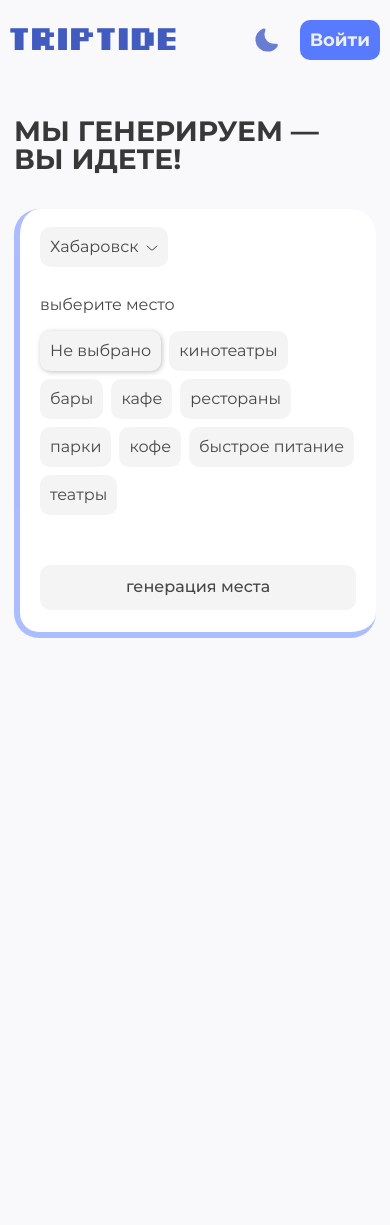
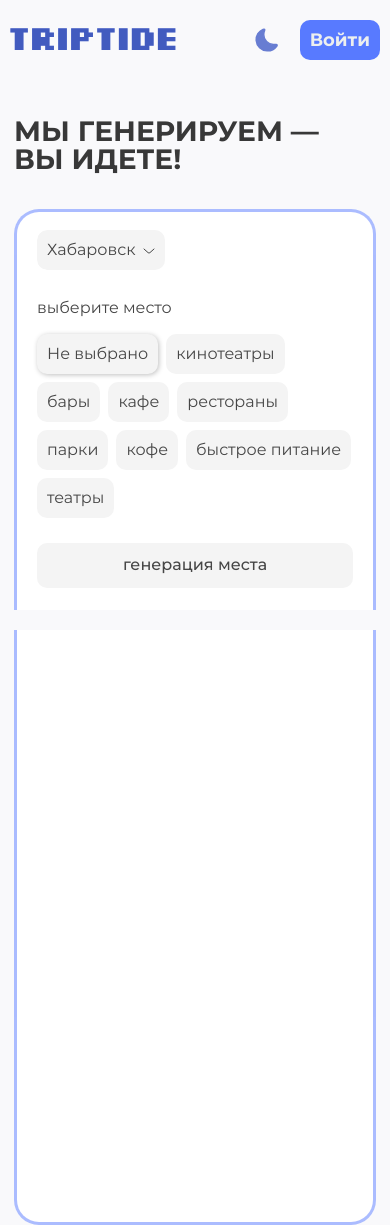
Before and after one commit to Sl1ppyKlay/triptide-nuxt-nest, a Nuxt app: page / in a window 390 px wide. Before the commit the page ends 844 px from the top, so only its background shows below. Built offline with nearby package versions, Linux system fonts and the light colour scheme.

Commit message:
v0.1.2 add roulette__right

```diff
--- a/components/TheRoulette.vue
+++ b/components/TheRoulette.vue
@@ -47,7 +47,9 @@ const places = ref(['кинотеатры', 'бары', 'кафе', 'ресто
           </button>
         </form>
       </div>
-      <div class="roulette__right"></div>
+      <div class="roulette__right">
+
+      </div>
     </div>
 
   </div>
@@ -74,11 +76,25 @@ const places = ref(['кинотеатры', 'бары', 'кафе', 'ресто
   }
 
   .roulette {
+    @include flex-nowrap;
+    align-items: flex-start;
+    justify-content: space-between;
+    gap: 40px;
+    @media (max-width: 1280px) {
+      gap: 20px;
+    }
+
+    @media (max-width: 1100px) {
+      @include flex-wrap;
+    }
     &-places {
       &__buttons {
         @include flex-wrap;
         gap: 8px;
         margin-bottom: 50px;
+        @media (max-width: 1000px) {
+          margin-bottom: 25px;
+        }
       }
       &__submit {
         @include no-style-button;
@@ -137,6 +153,7 @@ const places = ref(['кинотеатры', 'бары', 'кафе', 'ресто
         height: 40px;
         padding: 0 10px !important;
         & svg path {
+          @include transition-theme(stroke);
           stroke: var(--arrow-color);
         }
         &:hover {
@@ -160,6 +177,35 @@ const places = ref(['кинотеатры', 'бары', 'кафе', 'ресто
       border-left: 6px solid var(--main-border-color);
       border-bottom: 6px solid var(--main-border-color);
       padding: 18px 20px 22px 20px;
+      @media (max-width: 1100px) {
+        width: 100%;
+        border-bottom: none;
+        border-right: 3px solid var(--main-border-color);
+        border-left: 3px solid var(--main-border-color);
+        border-top: 3px solid var(--main-border-color);
+
+        border-bottom-left-radius: 0;
+        border-bottom-right-radius: 0;
+      }
+    }
+    &__right {
+      @include transition-theme(background-color);
+      max-width: 100%;
+      width: 1140px;
+      height: 595px;
+      background-color: var(--block-main-bg-color);
+      border-radius: 25px;
+      border-right: 6px solid var(--main-border-color);
+      border-bottom: 6px solid var(--main-border-color);
+      padding: 90px 80px 30px 80px;
+      @media (max-width: 1100px) {
+        border-right: 3px solid var(--main-border-color);
+        border-left: 3px solid var(--main-border-color);
+        border-bottom: 3px solid var(--main-border-color);
+
+        border-top-left-radius: 0;
+        border-top-right-radius: 0;
+      }
     }
   }
 </style>
```
